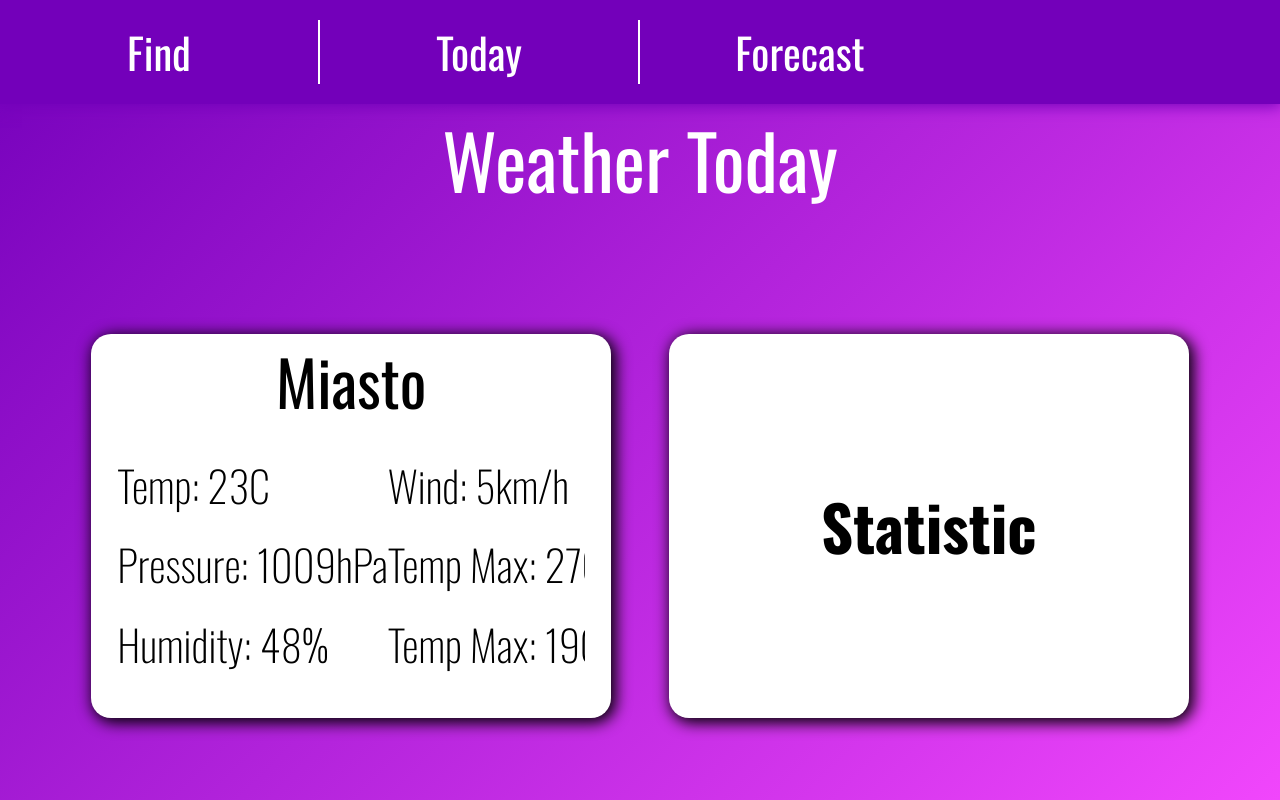
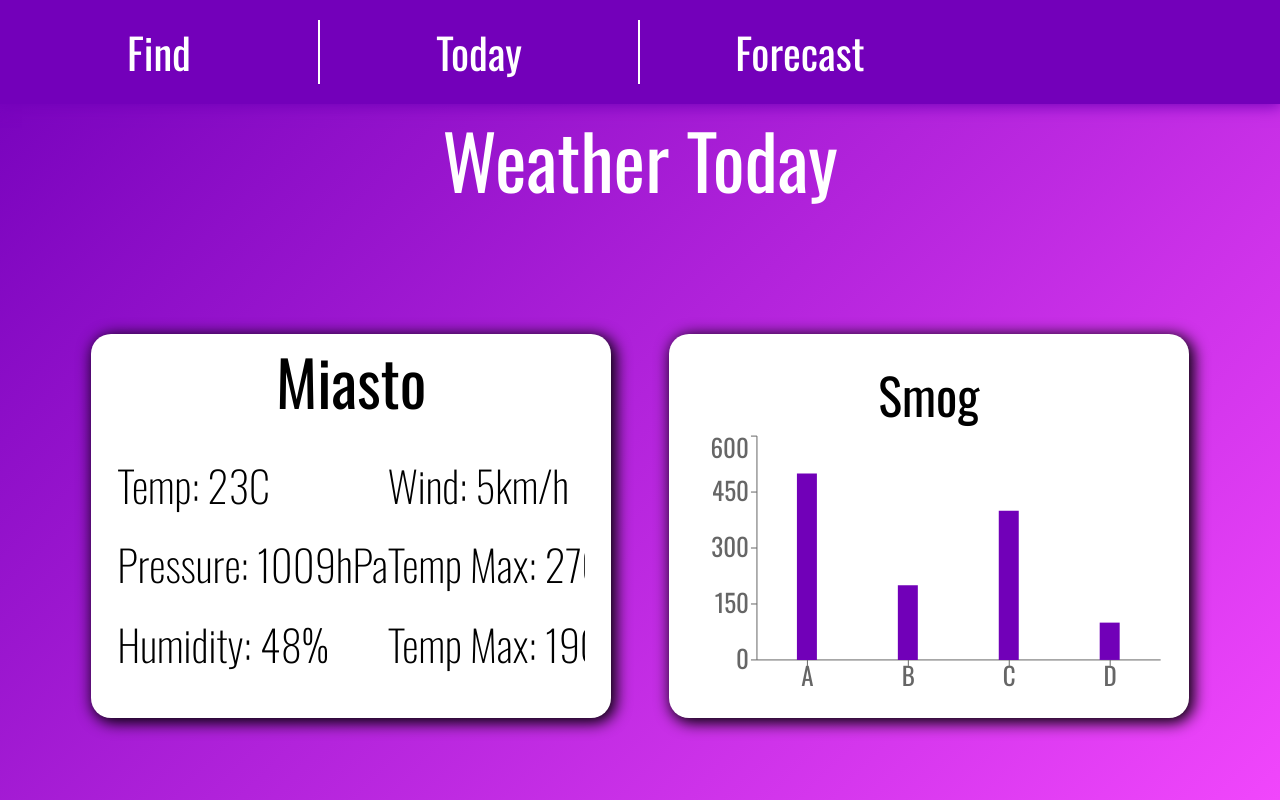
Before and after one commit to Growcu/AplikacjaPogodowa, a React (Create React App) app: page /weatherToday in a window 1280 px wide. Built offline with nearby package versions, Linux system fonts and the light colour scheme.

Commit message:
added rechard and custom

```diff
--- a/package.json
+++ b/package.json
@@ -13,6 +13,7 @@
     "react-router": "^5.2.0",
     "react-router-dom": "^5.2.0",
     "react-scripts": "4.0.3",
+    "recharts": "^2.0.9",
     "redux": "^4.0.5",
     "web-vitals": "^1.1.1"
   },
--- a/src/components/SmogStatistic.jsx
+++ b/src/components/SmogStatistic.jsx
@@ -1,12 +1,53 @@
 /* eslint-disable arrow-body-style */
 import React from 'react';
 
+import {
+    BarChart, Bar, XAxis, YAxis, ResponsiveContainer,
+} from 'recharts';
+
 import '../styles/SmogStatistic.css';
 
+const data = [
+    {
+        name: 'A',
+        uv: 500,
+        pv: 2400,
+        amt: 2400,
+    },
+    {
+        name: 'B',
+        uv: 200,
+        pv: 2800,
+        amt: 2800,
+    },
+    {
+        name: 'C',
+        uv: 400,
+        pv: 2800,
+        amt: 2800,
+    },
+    {
+        name: 'D',
+        uv: 100,
+        pv: 2800,
+        amt: 2800,
+    },
+];
+
+const renderLineChart = (
+    <ResponsiveContainer>
+        <BarChart data={data}>
+            <XAxis dataKey="name" />
+            <YAxis />
+            <Bar type="monotone" dataKey="uv" barSize={20} fill="#7100b8" />
+        </BarChart>
+    </ResponsiveContainer>
+);
 const SmogStatistic = () => {
     return (
         <div className="statistic">
-            <h3>Statistic</h3>
+            <h3>Smog</h3>
+            {renderLineChart}
         </div>
     );
 };
--- a/src/styles/App.css
+++ b/src/styles/App.css
@@ -5,7 +5,7 @@
     flex-direction: column;
     align-items: center;
     justify-content: space-between;
-    background: rgb(115, 0, 186);
+    background: rgb(113, 0, 184);
     background: linear-gradient(135deg, rgba(115, 0, 186, 1) 0%, rgba(241, 70, 252, 1) 100%);
     overflow: hidden;
 }
--- a/src/styles/SmogStatistic.css
+++ b/src/styles/SmogStatistic.css
@@ -1,6 +1,7 @@
 .statistic {
     width: 80%;
     height: 35%;
+    padding: 2% 2%;
     display: flex;
     flex-direction: column;
     align-items: center;
@@ -11,7 +12,8 @@
 }
 
 .statistic h3 {
-    font-size: 2.5em;
+    font-size: 2em;
+    font-weight: 400;
 }
 
 @media (orientation: landscape) {
```
Also changed, not shown: 1 other file (tests, documents, lock files or other folders).
